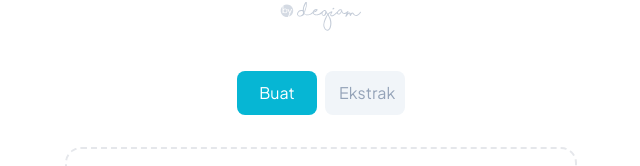
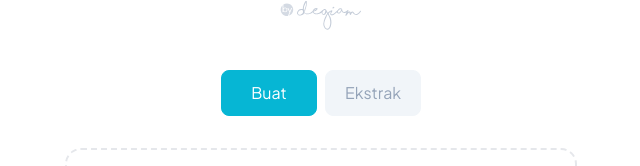
Before and after one commit to degiam/degiam-zip, a React (Vite) app: page / in a window 1280 px wide. Shown: the part 201-367 px from the top of the page, without its empty margins (319-959 px from the left). Built offline with nearby package versions, Linux system fonts and the light colour scheme.

Commit message:
update: button

```diff
--- a/src/components/archive.tsx
+++ b/src/components/archive.tsx
@@ -146,14 +146,14 @@ const Archive: React.FC<ArchiveProps> = ({ toggle }) => {
         <div className='flex justify-center gap-2 mb-8'>
           <button
             type='button'
-            className='w-20 px-3.5 py-2.5 rounded-lg transition text-slate-400 dark:text-slate-500 hover:text-slate-500 dark:hover:text-slate-400 bg-slate-100 hover:bg-slate-200 dark:bg-slate-800/50 dark:hover:bg-slate-800 [&.active]:pointer-events-none [&.active]:text-white [&.active]:border-cyan-500 [&.active]:bg-cyan-500 [&.active]:dark:bg-cyan-600 active'
+            className='min-w-24 px-3.5 py-2.5 rounded-lg transition border border-slate-100 dark:border-slate-800 text-slate-400 dark:text-slate-500 hover:text-slate-500 dark:hover:text-slate-400 bg-slate-100 hover:bg-slate-200 dark:bg-slate-800/50 dark:hover:bg-slate-800 [&.active]:pointer-events-none [&.active]:text-white [&.active]:border-cyan-500 [&.active]:bg-cyan-500 [&.active]:dark:bg-cyan-600 active'
           >
             Buat
           </button>
           <button
             type='button'
             onClick={handleToggle}
-            className='w-20 px-3.5 py-2.5 rounded-lg transition text-slate-400 dark:text-slate-500 hover:text-slate-500 dark:hover:text-slate-400 bg-slate-100 hover:bg-slate-200 dark:bg-slate-800/50 dark:hover:bg-slate-800 [&.active]:pointer-events-none [&.active]:text-white [&.active]:border-cyan-500 [&.active]:bg-cyan-500 [&.active]:dark:bg-cyan-600'
+            className='min-w-24 px-3.5 py-2.5 rounded-lg transition border border-slate-100 dark:border-slate-800 text-slate-400 dark:text-slate-500 hover:text-slate-500 dark:hover:text-slate-400 bg-slate-100 hover:bg-slate-200 dark:bg-slate-800/50 dark:hover:bg-slate-800 [&.active]:pointer-events-none [&.active]:text-white [&.active]:border-cyan-500 [&.active]:bg-cyan-500 [&.active]:dark:bg-cyan-600'
           >
             Ekstrak
           </button>
--- a/src/components/unarchive.tsx
+++ b/src/components/unarchive.tsx
@@ -96,13 +96,13 @@ const Unarchive: React.FC<UnarchiveProps> = ({ toggle }) => {
           <button
             type='button'
             onClick={handleToggle}
-            className='w-20 px-3.5 py-2.5 rounded-lg transition text-slate-400 dark:text-slate-500 hover:text-slate-500 dark:hover:text-slate-400 bg-slate-100 hover:bg-slate-200 dark:bg-slate-800/50 dark:hover:bg-slate-800 [&.active]:pointer-events-none [&.active]:text-white [&.active]:border-cyan-500 [&.active]:bg-cyan-500 [&.active]:dark:bg-cyan-600'
+            className='min-w-24 px-3.5 py-2.5 rounded-lg transition border border-slate-100 dark:border-slate-800 text-slate-400 dark:text-slate-500 hover:text-slate-500 dark:hover:text-slate-400 bg-slate-100 hover:bg-slate-200 dark:bg-slate-800/50 dark:hover:bg-slate-800 [&.active]:pointer-events-none [&.active]:text-white [&.active]:border-cyan-500 [&.active]:bg-cyan-500 [&.active]:dark:bg-cyan-600'
           >
             Buat
           </button>
           <button
             type='button'
-            className='w-20 px-3.5 py-2.5 rounded-lg transition text-slate-400 dark:text-slate-500 hover:text-slate-500 dark:hover:text-slate-400 bg-slate-100 hover:bg-slate-200 dark:bg-slate-800/50 dark:hover:bg-slate-800 [&.active]:pointer-events-none [&.active]:text-white [&.active]:border-cyan-500 [&.active]:bg-cyan-500 [&.active]:dark:bg-cyan-600 active'
+            className='min-w-24 px-3.5 py-2.5 rounded-lg transition border border-slate-100 dark:border-slate-800 text-slate-400 dark:text-slate-500 hover:text-slate-500 dark:hover:text-slate-400 bg-slate-100 hover:bg-slate-200 dark:bg-slate-800/50 dark:hover:bg-slate-800 [&.active]:pointer-events-none [&.active]:text-white [&.active]:border-cyan-500 [&.active]:bg-cyan-500 [&.active]:dark:bg-cyan-600 active'
           >
             Ekstrak
           </button>
```
